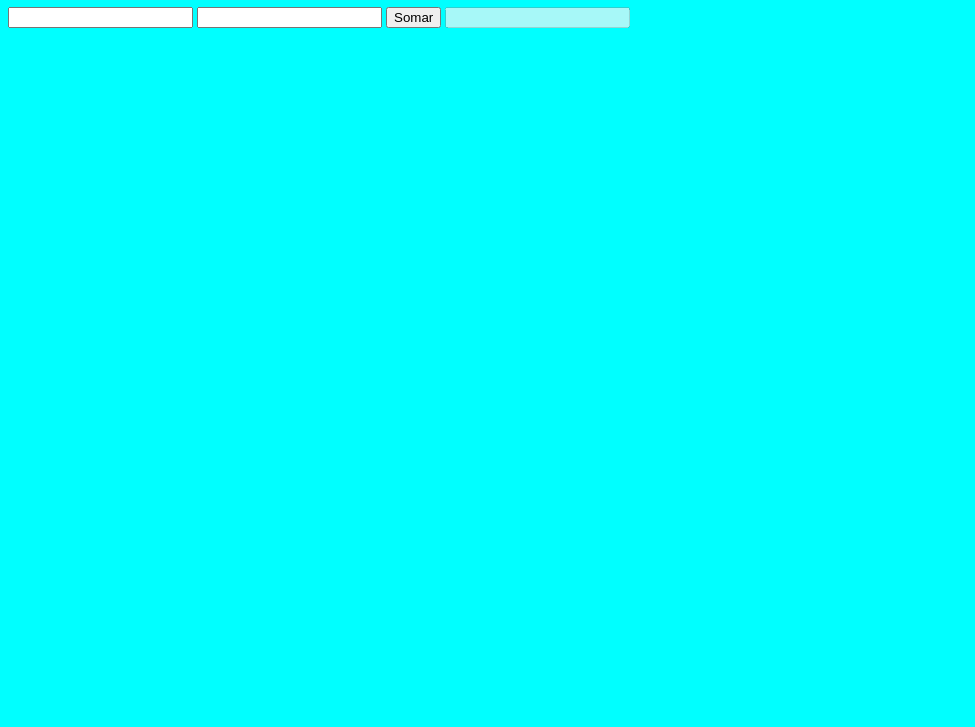
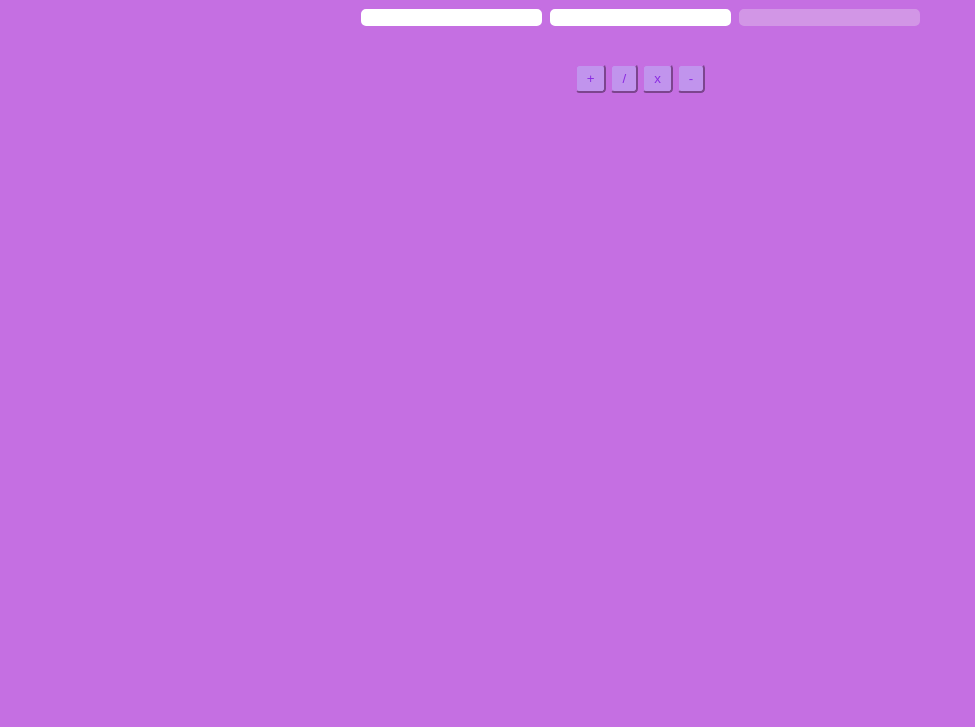
Before and after one commit to AbraaoOliveiraHoracio/aula-10-3, a plain HTML site: page index.html in a window 1280 px wide. Shown: the part 73-800 px from the top of the page, without its empty margins (0-975 px from the left). Drawn offline with Linux system fonts and the light colour scheme.

Commit message:
Calculo +CSS

```diff
--- a/index.html
+++ b/index.html
@@ -11,22 +11,42 @@
 <body>
     <h1>Calculadora</h1>
     </form>
-        <input id="num1" type="text"> </input>
-        <input id="num2" type="text"> </input>
-        <button id="A" type="buton" onclick="somar()">Somar</button>
-        <input id="soma" type="text" disabled> </input>
+
+    <div class="bonito">
+        <center>
+
+        <input class="dd" id="num1" type="text"> </input>
+        <input class="dd" id="num2" type="text"> </input>
+        <input class="dd" id="resposta" type="text" disabled> </input>
+        <br>
+        <br>
+        <br>
+        <button id="A" type="buton" onclick="calculadora('+')">+</button>
+        <button id="A" type="buton" onclick="calculadora('/')">/</button>
+        <button id="A" type="buton" onclick="calculadora('*')">x</button>
+        <button id="A" type="buton" onclick="calculadora('-')">-</button>
+    </center>
+    </div>
 
 
     </form>
     <script>
-        function somar(){
-            var num1,num2, soma;
+        function calculadora(op){
+            var num1,num2, resposta;
             num1 = parseFloat(document.getElementById("num1").value);
             num2 = parseFloat(document.getElementById("num2").value);
 
-            soma = num1 + num2;
+            if(op == '+')
+            resposta = num1 + num2;
+            else if(op == '/')
+            resposta = num1 / num2;
+            else if(op == '*')
+            resposta = num1 * num2;
+            else if(op == '-')
+            resposta = num1 - num2;
 
-            document.getElementById("soma").value = soma;
+
+            document.getElementById("resposta").value = resposta;
         }
     </script>
 </body>
--- a/style.css
+++ b/style.css
@@ -1,13 +1,29 @@
 #A{
+    color: blueviolet;
+    text-decoration: none;
+    background-color: rgb(193, 148, 237);
+    border-radius: 15%;
+    border-color:rgb(197, 111, 226);
+    padding: 5px 10px;
 
-    text-decoration: none;
 
 }
 
 #A:hover{
-    color: rgb(246, 0, 0);
+    color: rgb(10, 9, 9);
+    background-color: rgb(128, 0, 255);
 
 }
 body {
-    background-color: aqua;
+    background-color: rgb(197, 111, 226);
+    text-align: center;
 }
+.bonito {
+
+
+}
+.dd{
+border-style: solid;
+    border-radius: 7px;
+    border-color:rgb(197, 111, 226) ;
+}
```
